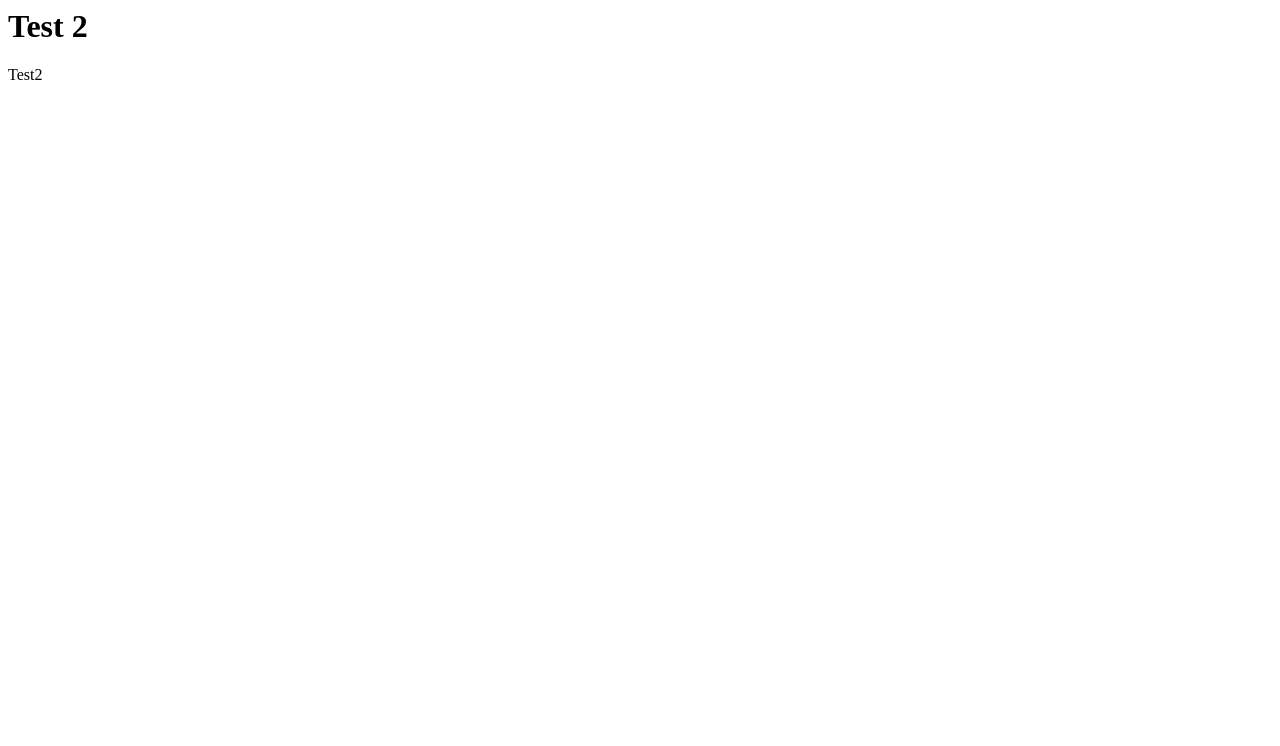
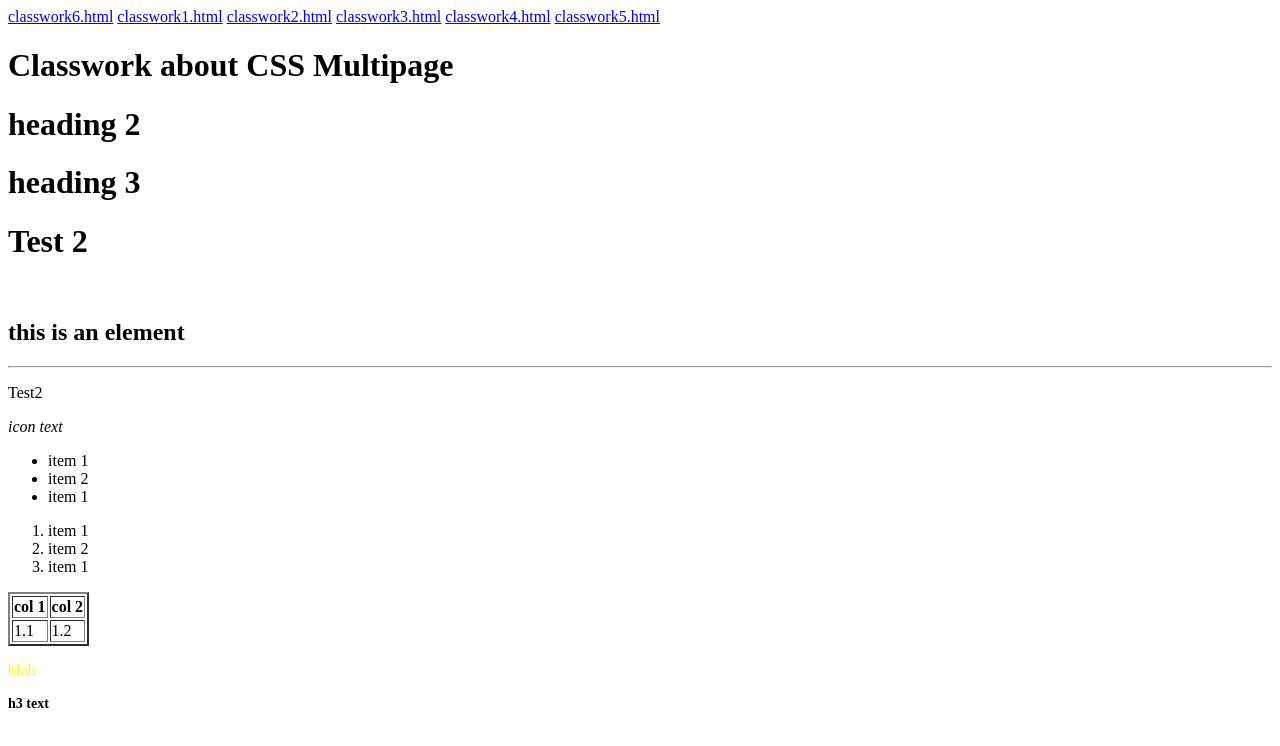
Before and after one commit to MagdalenaBujor/mag, a plain HTML site: page index.html in a window 1280 px wide. Drawn offline with Linux system fonts and the light colour scheme.

Commit message:
Update index.html

```diff
--- a/index.html
+++ b/index.html
@@ -3,9 +3,62 @@
     <meta charset="UTF-8">
     <meta name="viewport" content="width=device-width, initial-scale=1.0">
     <title>BTest 1</title>
+    <style>
+        .styled{
+            color:yellow;
+        }
+        .h_st{
+            font-size:14px;
+        }
+    </style>
+    <link rel="stylesheet" href="style.css">
 </head>
 <body>
+        <a href="classwork6.html">classwork6.html</a>
+    <a href="classwork1.html">classwork1.html</a>
+    <a href="classwork2.html">classwork2.html</a>
+    <a href="classwork3.html">classwork3.html</a>
+    <a href="classwork4.html">classwork4.html</a>
+    <a href="classwork5.html">classwork5.html</a>
+
+    <h1>Classwork about CSS Multipage</h1>
+    <h1 class="head1">heading 2</h1>
+    <h1 id="head2">heading 3</h1>
+
+
     <h1>Test 2</h1>
+    <br>
+    <h2>this is an element</h2>
+    <hr>
     <p>Test2</p>
+    <i>icon text</i>
+    <a href="https://github.com/arinabeiu/arina/edit/main/index.html"></a>
+    <img https://en.wikipedia.org/wiki/Cat">
+
+    <ul>
+        <li style="color:rpr (128,0,128)">item 1</li>
+        <li>item 2</li>
+        <li>item 1</li>
+    </ul>
+
+    <ol>
+        <li style="text-align:eight;">item 1</li>
+        <li>item 2</li>
+        <li>item 1</li>
+    </ol>
+
+    <table border=2>
+        <tr>
+            <th>col 1</th>
+            <th>col 2</th>
+        </tr>
+        <tr>
+            <td>1.1</td>
+            <td>1.2</td>
+        </tr>
+    </table>
+    <p class="styled">blah</p>
+    <h3 class="h_st">h3 text</h3>
+
 </body>
 </html>
```
